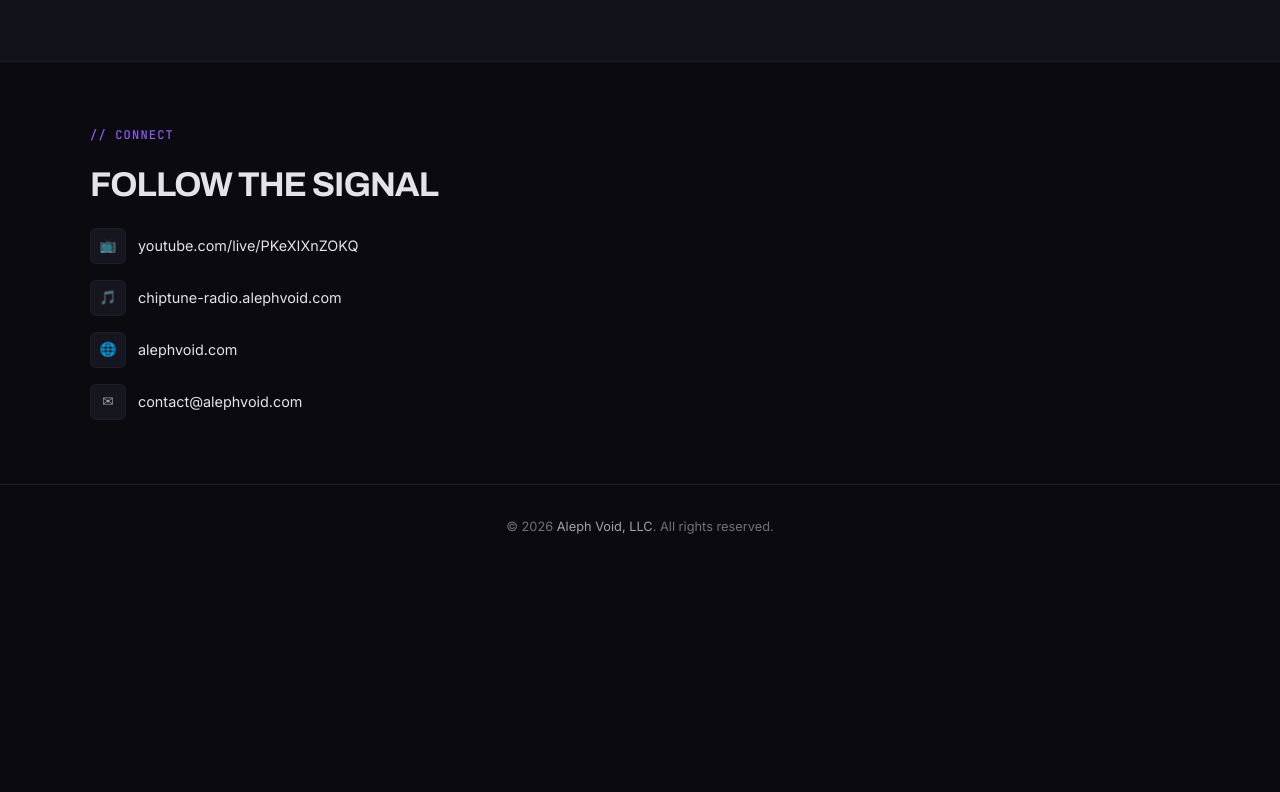
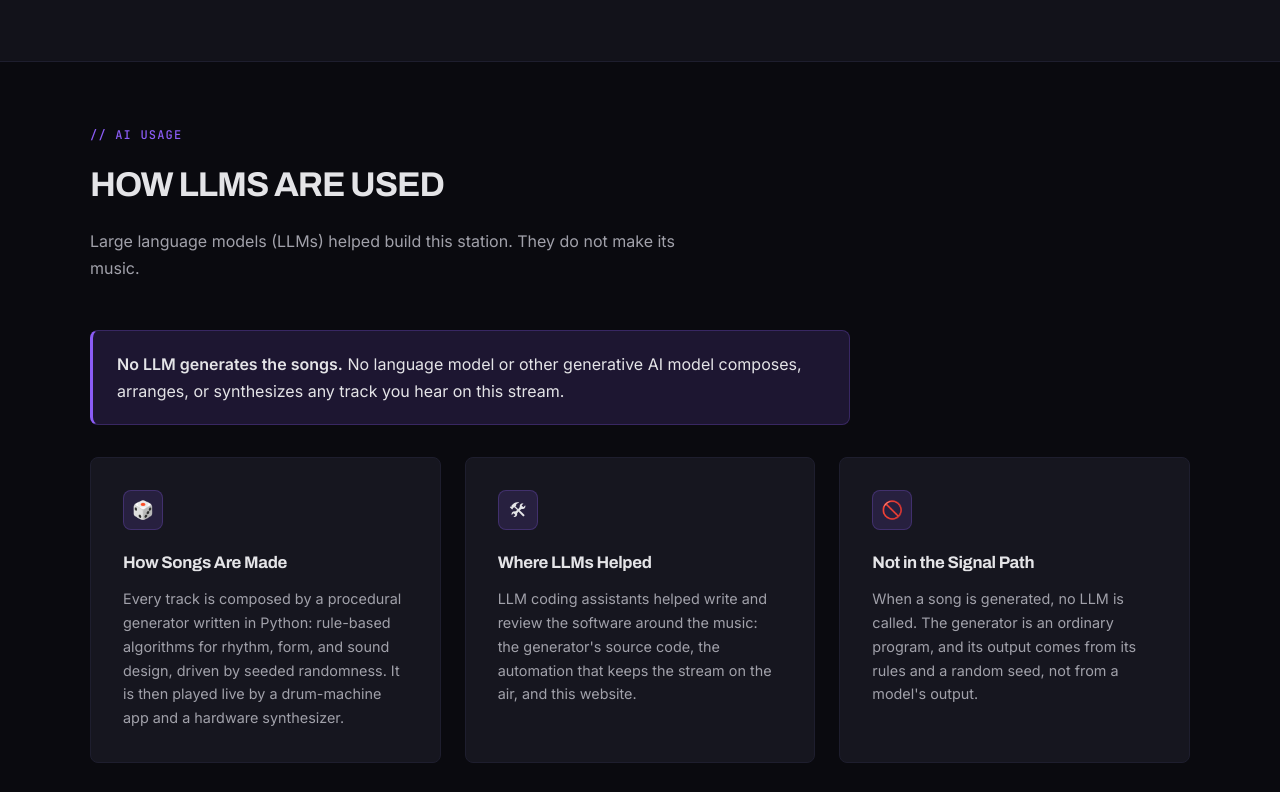
Before and after one commit to aleph-void/glitch-radio.alephvoid.com, a plain HTML site: page index.html in a window 1280 px wide. Shown: the part 1888-2680 px from the top of the page. Before the commit the page ends 2457 px from the top, so only its background shows below. Drawn offline with nearby package versions, Linux system fonts and the light colour scheme.

Commit message:
Add AI Usage section
Describes how LLMs were used to build the station and states that no
LLM generates the individual songs.

Co-Authored-By: Claude Fable 5.2 <noreply@anthropic.com>

```diff
--- a/index.html
+++ b/index.html
@@ -479,6 +479,23 @@
       line-height: 1.65;
     }
 
+    /* AI usage */
+    .ai-callout {
+      max-width: 760px;
+      margin-bottom: 2rem;
+      padding: 1.25rem 1.5rem;
+      background: var(--accent-glow);
+      border: 1px solid rgba(139, 92, 246, 0.25);
+      border-left: 3px solid var(--accent-light);
+      border-radius: 8px;
+      color: var(--text-primary);
+      line-height: 1.65;
+    }
+
+    .ai-callout strong {
+      font-weight: 600;
+    }
+
     /* Connect */
     .connect-links {
       display: flex;
@@ -709,6 +726,36 @@
     </div>
   </section>
 
+  <section id="ai-usage">
+    <div class="section-inner">
+      <p class="section-label">// AI Usage</p>
+      <h2 class="section-title">How LLMs Are Used</h2>
+      <p class="section-desc">Large language models (LLMs) helped build this station. They do not make its music.</p>
+
+      <p class="ai-callout"><strong>No LLM generates the songs.</strong> No language model or other generative AI model composes, arranges, or synthesizes any track you hear on this stream.</p>
+
+      <div class="about-grid">
+        <div class="about-card">
+          <div class="about-icon">&#x1f3b2;</div>
+          <h3>How Songs Are Made</h3>
+          <p>Every track is composed by a procedural generator written in Python: rule-based algorithms for rhythm, form, and sound design, driven by seeded randomness. It is then played live by a drum-machine app and a hardware synthesizer.</p>
+        </div>
+
+        <div class="about-card">
+          <div class="about-icon">&#x1f6e0;</div>
+          <h3>Where LLMs Helped</h3>
+          <p>LLM coding assistants helped write and review the software around the music: the generator's source code, the automation that keeps the stream on the air, and this website.</p>
+        </div>
+
+        <div class="about-card">
+          <div class="about-icon">&#x1f6ab;</div>
+          <h3>Not in the Signal Path</h3>
+          <p>When a song is generated, no LLM is called. The generator is an ordinary program, and its output comes from its rules and a random seed, not from a model's output.</p>
+        </div>
+      </div>
+    </div>
+  </section>
+
   <section id="connect">
     <div class="section-inner">
       <p class="section-label">// Connect</p>
```
